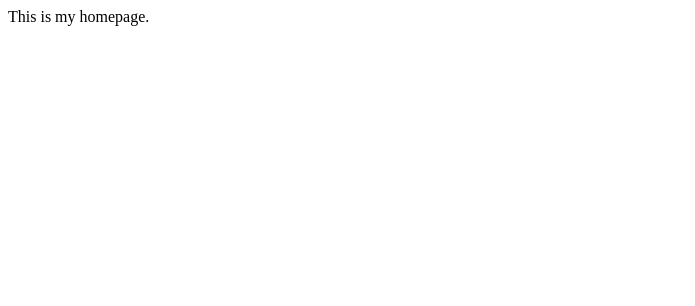
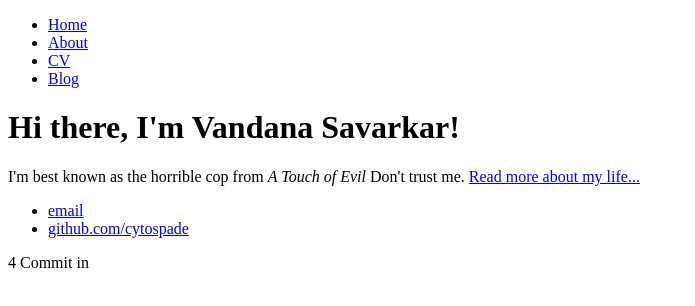
Before and after one commit to cytospade/myRepo, a plain HTML site: page index.html in a window 1280 px wide. Shown: the whole page, without its empty margins (0-695 px from the left). Drawn offline with Linux system fonts and the light colour scheme.

Commit message:
Update index.html

```diff
--- a/index.html
+++ b/index.html
@@ -1,3 +1,29 @@
-<div>
-  <p> This is my homepage.</p>
-</div>
+<!DOCTYPE html>
+<html>
+	<head>
+		<title>Vandana Savarkar</title>
+	</head>
+	<body>
+		<nav>
+    		<ul>
+        		<li><a href="/">Home</a></li>
+	        	<li><a href="/about">About</a></li>
+        		<li><a href="/cv">CV</a></li>
+        		<li><a href="/blog">Blog</a></li>
+    		</ul>
+		</nav>
+		<div class="container">
+    		<div class="blurb">
+        		<h1>Hi there, I'm Vandana Savarkar!</h1>
+				<p>I'm best known as the horrible cop from <em>A Touch of Evil</em> Don't trust me. <a href="/about">Read more about my life...</a></p>
+    		</div><!-- /.blurb -->
+		</div><!-- /.container -->
+		<footer>
+    		<ul>
+        		<li><a href="mailto:savarkar.vandana@gmail.com">email</a></li>
+        		<li><a href="https://github.com/cytospade">github.com/cytospade</a></li>
+			</ul>
+		</footer>
+	</body>
+</html>
+4 Commit in
```
